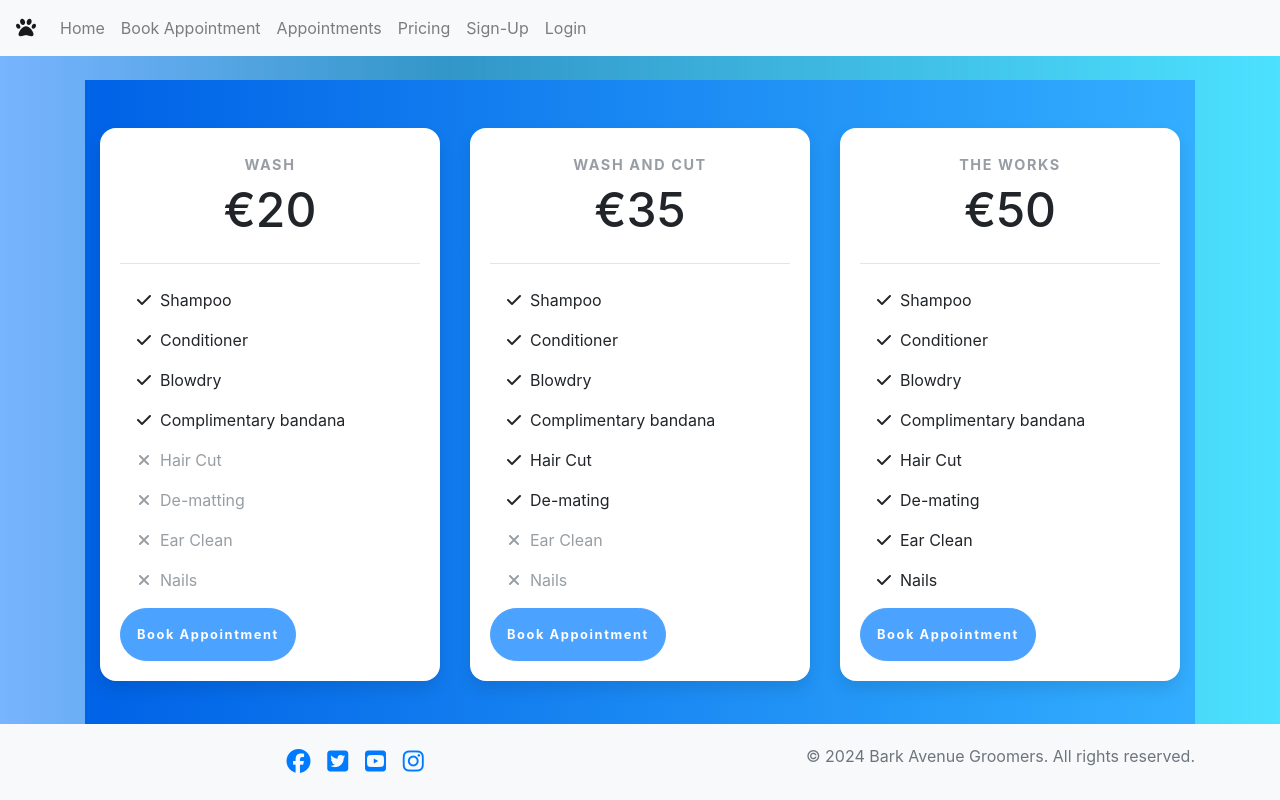
After one commit to JKirkby95/Bark-Avenue-Gitpod, a Django app: page /pricing/ in a window 1280 px wide. The commit adds this page. Run offline with Django 3.2, Linux system fonts and the light colour scheme; some libraries are stand-ins or nearby versions.

Commit message:
add pricing section

```diff
--- a/grooming/urls.py
+++ b/grooming/urls.py
@@ -12,6 +12,7 @@ urlpatterns = [
     path('logout/', LogoutView.as_view(next_page='index'), name='logout'),
     path('signup/', views.SignupView.as_view(), name='signup'),
     path('appointments/', views.AppointmentsView.as_view(), name='appointments'),
+    path('pricing/', views.PriceView.as_view(), name='pricing'),
     path('edit-appointment/<int:appointment_id>/', views.EditAppointmentView.as_view(), name='edit_appointment'),
     path('delete-appointment/<int:appointment_id>/', views.DeleteAppointmentView.as_view(), name='delete_appointment'),
 ]
--- a/grooming/views.py
+++ b/grooming/views.py
@@ -16,6 +16,12 @@ class IndexView(TemplateView):
     Class for Home page view
     '''
     template_name = 'index.html'
+
+class PriceView(TemplateView):
+    '''
+    Class for Home page view
+    '''
+    template_name = 'pricing.html'
 
 class BookingView(TemplateView):
     template_name = 'booking.html'
--- a/static/css/style.css
+++ b/static/css/style.css
@@ -24,7 +24,6 @@ body {
     border-bottom: 1px solid;
     border-radius: 4px 4px 0 0;
 }
-
 h3 {
     margin-bottom: 10px;
 }
@@ -65,3 +64,67 @@ h3 {
 #social-networks li:last-child {
     margin-right: 0;
 }
+/* Pricing page styles */
+section.pricing {
+    background: #007bff;
+    background: linear-gradient(to right, #0062E6, #33AEFF);
+  }
+
+  .pricing .card {
+    border: none;
+    border-radius: 1rem;
+    transition: all 0.2s;
+    box-shadow: 0 0.5rem 1rem 0 rgba(0, 0, 0, 0.1);
+  }
+
+  .pricing hr {
+    margin: 1.5rem 0;
+  }
+
+  .pricing .card-title {
+    margin: 0.5rem 0;
+    font-size: 0.9rem;
+    letter-spacing: .1rem;
+    font-weight: bold;
+  }
+
+  .pricing .card-price {
+    font-size: 3rem;
+    margin: 0;
+  }
+
+  .pricing .card-price .period {
+    font-size: 0.8rem;
+  }
+
+  .pricing ul li {
+    margin-bottom: 1rem;
+  }
+
+  .pricing .text-muted {
+    opacity: 0.7;
+  }
+
+  .pricing .btn {
+    font-size: 80%;
+    border-radius: 5rem;
+    letter-spacing: .1rem;
+    font-weight: bold;
+    padding: 1rem;
+    opacity: 0.7;
+    transition: all 0.2s;
+  }
+
+  /* Hover Effects on Card */
+
+  @media (min-width: 992px) {
+    .pricing .card:hover {
+      margin-top: -.25rem;
+      margin-bottom: .25rem;
+      box-shadow: 0 0.5rem 1rem 0 rgba(0, 0, 0, 0.3);
+    }
+
+    .pricing .card:hover .btn {
+      opacity: 1;
+    }
+  }
--- a/templates/base.html
+++ b/templates/base.html
@@ -13,7 +13,7 @@
 </head>
 
 <body>
-    <nav class="navbar navbar-expand-lg navbar-light bg-light">
+    <nav class="navbar navbar-expand-lg navbar-light bg-light mb-4">
         <a class="navbar-brand logo" href="{% url 'index' %}"><i class="fas fa-paw"></i></a>
         <!-- Add a button for the collapsed navbar -->
         <button class="navbar-toggler" type="button" data-toggle="collapse" data-target="#navbarSupportedContent" aria-controls="navbarSupportedContent" aria-expanded="false" aria-label="Toggle navigation">
@@ -27,6 +27,12 @@
                 </li>
                 <li class="nav-item">
                     <a class="nav-link" href="{% url 'booking' %}">Book Appointment</a>
+                </li>
+                <li class="nav-item">
+                    <a class="nav-link" href="{% url 'appointments' %}">Appointments</a>
+                </li>
+                <li class="nav-item">
+                    <a class="nav-link"  href="{% url 'pricing'  %}">Pricing</a>
                 </li>
                 {% if user.is_authenticated %}
                 <!-- Display logout option if user is authenticated -->
@@ -42,9 +48,6 @@
                     <a class="nav-link" href="{% url 'login' %}">Login</a>
                 </li>
                 {% endif %}
-                <li class="nav-item">
-                    <a class="nav-link" href="{% url 'appointments' %}">Appointments</a>
-                </li>
             </ul>
         </div>
     </nav>
--- /dev/null
+++ b/templates/pricing.html
@@ -0,0 +1,84 @@
+{% extends 'base.html' %}
+
+{% block title %} Pricing {% endblock %}
+
+{% block content %}
+<section class="pricing py-5">
+    <div class="container">
+        <div class="row">
+            <!-- Wash -->
+            <div class="col-lg-4">
+                <div class="card mb-5 mb-lg-0">
+                    <div class="card-body">
+                        <h5 class="card-title text-muted text-uppercase text-center">Wash</h5>
+                        <h6 class="card-price text-center">€20</h6>
+                        <hr>
+                        <ul class="fa-ul">
+                            <li><span class="fa-li"><i class="fas fa-check"></i></span>Shampoo</li>
+                            <li><span class="fa-li"><i class="fas fa-check"></i></span>Conditioner</li>
+                            <li><span class="fa-li"><i class="fas fa-check"></i></span>Blowdry</li>
+                            <li><span class="fa-li"><i class="fas fa-check"></i></span>Complimentary bandana</li>
+                            <li class="text-muted"><span class="fa-li"><i class="fas fa-times"></i></span>Hair Cut</li>
+                            <li class="text-muted"><span class="fa-li"><i class="fas fa-times"></i></span>De-matting
+                            </li>
+                            <li class="text-muted"><span class="fa-li"><i class="fas fa-times"></i></span>Ear Clean</li>
+                            <li class="text-muted"><span class="fa-li"><i class="fas fa-times"></i></span>Nails</li>
+                        </ul>
+                        <div class="d-grid">
+                            <a class="btn btn-primary btn-lg" href="{% url 'booking' %}" role="button">Book
+                                Appointment</a>
+                        </div>
+                    </div>
+                </div>
+            </div>
+            <!-- Plus Tier -->
+            <div class="col-lg-4">
+                <div class="card mb-5 mb-lg-0">
+                    <div class="card-body">
+                        <h5 class="card-title text-muted text-uppercase text-center">Wash and cut</h5>
+                        <h6 class="card-price text-center">€35</h6>
+                        <hr>
+                        <ul class="fa-ul">
+                            <li><span class="fa-li"><i class="fas fa-check"></i></span>Shampoo</li>
+                            <li><span class="fa-li"><i class="fas fa-check"></i></span>Conditioner</li>
+                            <li><span class="fa-li"><i class="fas fa-check"></i></span>Blowdry</li>
+                            <li><span class="fa-li"><i class="fas fa-check"></i></span>Complimentary bandana</li>
+                            <li><span class="fa-li"><i class="fas fa-check"></i></span>Hair Cut</li>
+                            <li><span class="fa-li"><i class="fas fa-check"></i></span>De-mating</li>
+                            <li class="text-muted"><span class="fa-li"><i class="fas fa-times"></i></span>Ear Clean</li>
+                            <li class="text-muted"><span class="fa-li"><i class="fas fa-times"></i></span>Nails</li>
+                        </ul>
+                        <div class="d-grid">
+                            <a class="btn btn-primary btn-lg" href="{% url 'booking' %}" role="button">Book
+                                Appointment</a>
+                        </div>
+                    </div>
+                </div>
+            </div>
+            <!-- Pro Tier -->
+            <div class="col-lg-4">
+                <div class="card">
+                    <div class="card-body">
+                        <h5 class="card-title text-muted text-uppercase text-center">The Works</h5>
+                        <h6 class="card-price text-center">€50</h6>
+                        <hr>
+                        <ul class="fa-ul">
+                            <li><span class="fa-li"><i class="fas fa-check"></i></span>Shampoo</li>
+                            <li><span class="fa-li"><i class="fas fa-check"></i></span>Conditioner</li>
+                            <li><span class="fa-li"><i class="fas fa-check"></i></span>Blowdry</li>
+                            <li><span class="fa-li"><i class="fas fa-check"></i></span>Complimentary bandana</li>
+                            <li><span class="fa-li"><i class="fas fa-check"></i></span>Hair Cut</li>
+                            <li><span class="fa-li"><i class="fas fa-check"></i></span>De-mating</li>
+                            <li><span class="fa-li"><i class="fas fa-check"></i></span>Ear Clean</li>
+                            <li><span class="fa-li"><i class="fas fa-check"></i></span>Nails</li>
+                        </ul>
+                        <div class="d-grid">
+                            <a class="btn btn-primary btn-lg" href="{% url 'booking' %}" role="button">Book
+                                Appointment</a> </div>
+                    </div>
+                </div>
+            </div>
+        </div>
+    </div>
+</section>
+{% endblock %}
```
